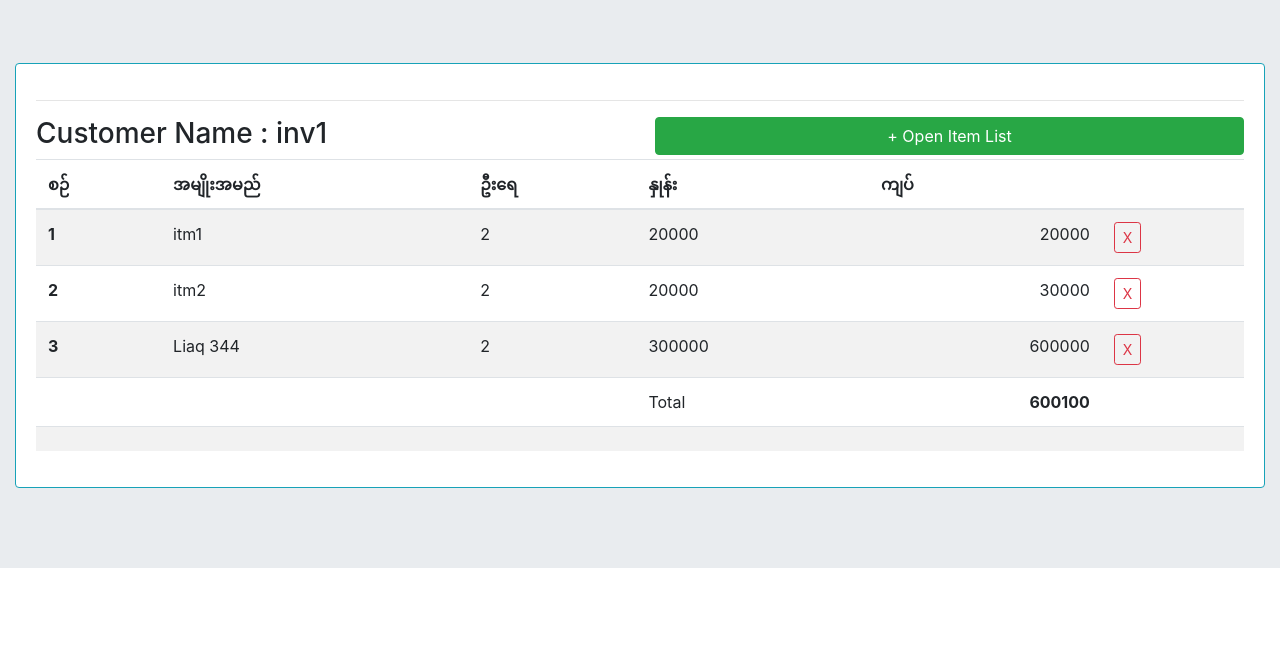
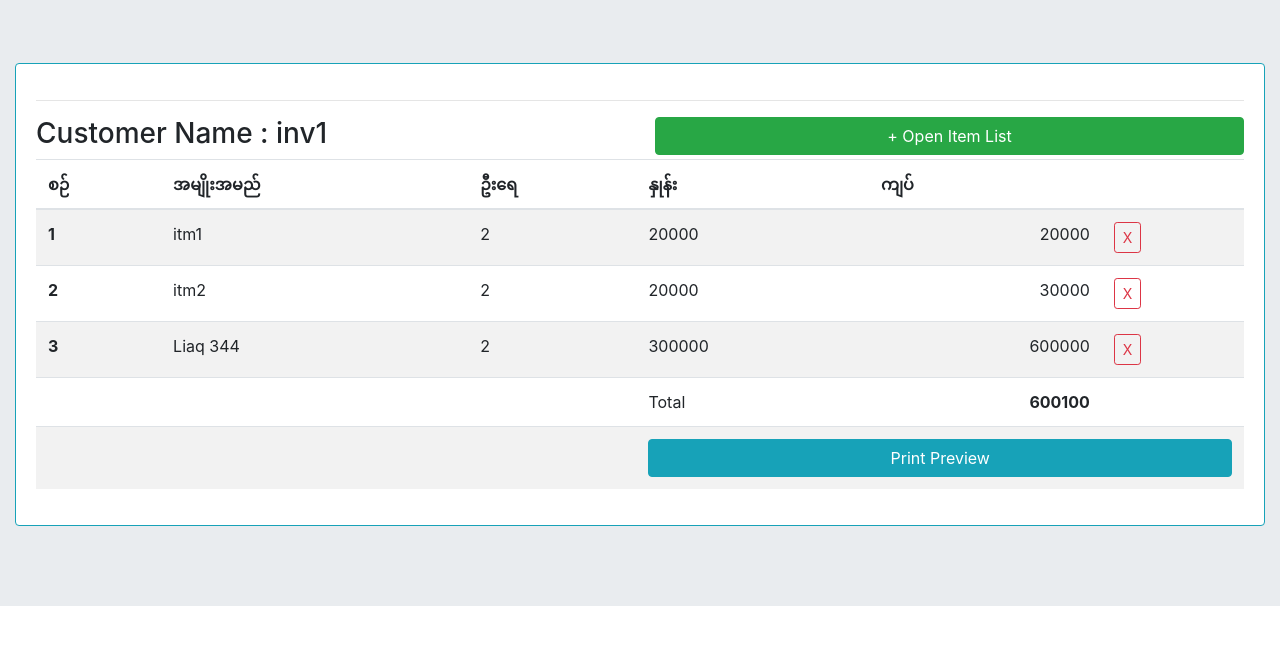
Before and after one commit to thetnaingtunerp/ajax_invoice, a Django app: page /detail_inv/1/ in a window 1280 px wide. Shown: the part 57-702 px from the top of the page. Run offline with Django 5.2, Linux system fonts and the light colour scheme; data comes from the database, SQL or seed files in the repository; both versions use the stored data as it was after the commit; some libraries are stand-ins or nearby versions.

Commit message:
upt preview

```diff
--- a/pos/templates/detail_inv.html
+++ b/pos/templates/detail_inv.html
@@ -62,14 +62,13 @@
 
     <tr>
     	<td></td>
-
-    	<td colspan="3">
-    		<!-- <button type="button" class="btn btn-success btn-block" data-toggle="modal" data-target="#myModal">
-    Open Item List
-  </button> -->
-    	</td>
     	<td></td>
       <td></td>
+    	<td colspan="3">
+    		<a href="{% url 'myapp:print_preview' data.id %}" class="btn btn-info btn-block" target="blank">Print Preview</a>
+    	</td>
+
+
 
     </tr>
 
```
Also changed, not shown: pos/db.sqlite3.
